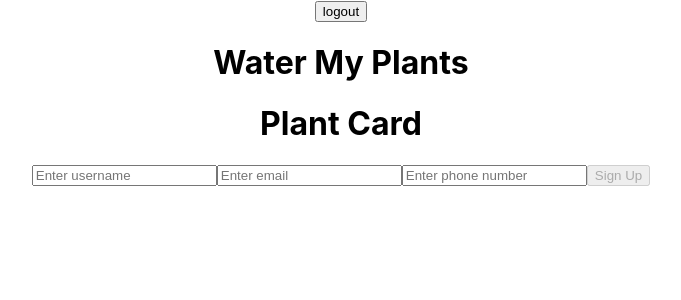
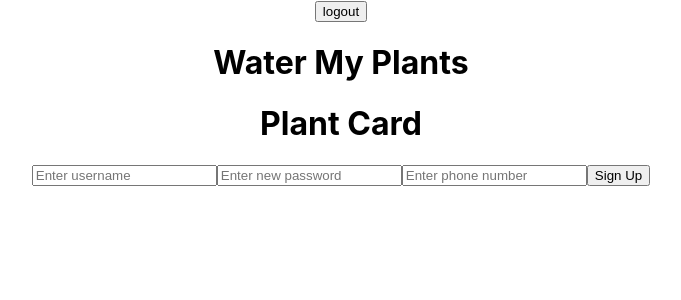
Before and after one commit to MichaelMcFaddenjr/front-end, a React (Create React App) app: page /signup in a window 1280 px wide. Shown: the top 300 px of the page, without its empty margins (299-980 px from the left). Built offline with nearby package versions, Linux system fonts and the light colour scheme.

Commit message:
Moved state from App.js to SignUp component

```diff
--- a/src/App.js
+++ b/src/App.js
@@ -1,9 +1,6 @@
 import React, { useState, useEffect } from 'react';
 import { Switch, Route } from 'react-router-dom';
 import PrivateRoute from './utils/PrivateRoute';
-import axios from 'axios';
-import * as yup from 'yup';
-import schema from './Validation/signUpFormSchema';
 
 import NavBar from './Components/NavBar';
 import Login from './Components/Login';
@@ -16,69 +13,7 @@ import UserProfile from './Components/UserProfile';
 
 import './App.css';
 
-const initialSignUpFormValues = {
-  username: '',
-  email: '',
-  phone: '',
-};
-
-const initialSignUpFormErrors = {
-  username: '',
-  email: '',
-  phone: '',
-};
-
-const initialUsers = [];
-
-const initialDisabled = false;
-
 function App() {
-
-  const [users, setUsers] = useState(initialUsers);
-  const [signUpFormValues, setSignUpFormValues] = useState(initialSignUpFormValues);
-  const [signUpFormErrors, setSignUpFormErrors] = useState(initialSignUpFormErrors);
-  const [disabled, setDisabled] = useState(initialDisabled)
-
-  const postNewUser = newUser => {
-    axios.post('https://reqres.in/api/user', newUser)
-      .then(res => {
-        setUsers([...users, res.data])
-        console.log('Post response: ', res.data)
-      })
-      .catch(err => {
-        console.log('Error: ', err)
-        return "There was an error..."
-      })
-      .finally(setSignUpFormValues(initialSignUpFormValues))
-  }
-
-  const validate = (name, value) => {
-    yup.reach(schema, name)
-      .validate(value)
-      .then(() => setSignUpFormErrors({ ...signUpFormErrors, [name]: '' }))
-      .catch(err => setSignUpFormErrors({ ...signUpFormErrors, [name]: err.errors[0] }))
-  }
-
-  const inputChange = (name, value) => {
-    validate(name, value)
-    setSignUpFormValues({
-      ...signUpFormValues, [name]: value
-    })
-  }
-
-  const signUpFormSubmit = () => {
-    const newUser = {
-      username: signUpFormValues.username.trim(),
-      email: signUpFormValues.email.trim(),
-      phone: signUpFormValues.phone.trim(),
-    }
-    postNewUser(newUser)
-  }
-
-  useEffect(() => {
-    schema.isValid(signUpFormValues).then(valid => setDisabled(!valid))
-  }, [signUpFormValues])
-
   return (
     <div className="App">
       <NavBar />
@@ -88,13 +23,7 @@ function App() {
           <Login />
         </Route>
         <Route path='/signup'>
-          <SignUp
-            values={signUpFormValues}
-            change={inputChange}
-            disabled={disabled}
-            submit={signUpFormSubmit}
-            errors={signUpFormErrors}
-            />
+          <SignUp />
         </Route>
         <PrivateRoute path='/myplants' component={MyPlants} />
         <PrivateRoute path='/addplant' component={AddPlant} />
--- a/src/Components/SignUp.js
+++ b/src/Components/SignUp.js
@@ -1,52 +1,120 @@
-import React from 'react'
+import React, { useState, useEffect } from 'react'
+import axios from 'axios';
+import * as yup from 'yup';
+import schema from '../Validation/signUpFormSchema';
+import { useStore } from 'react-redux';
 
 //this is a simple form unit 2 can build
-//only need a username, phone number and email
+//only need a username, phone number and password
 //add validation
+
+const initialSignUpFormValues = {
+  username: '',
+  password: '',
+  phone_number: '',
+};
+
+const initialSignUpFormErrors = {
+  username: '',
+  password: '',
+  phone_number: '',
+};
+
+const initialDisabled = false;
 
 const SignUp = (props) => {
 
-  const { values, change, disabled, submit, errors } = props;
+  // const { values, change, disabled, submit, errors } = props;
 
-  const onChange = event => {
-    const { name, value } = event.target;
-    change(name, value);
-}
+  const [user, setUser] = useState({});
+  const [signUpFormValues, setSignUpFormValues] = useState(initialSignUpFormValues);
+  const [signUpFormErrors, setSignUpFormErrors] = useState(initialSignUpFormErrors);
+  const [disabled, setDisabled] = useState(initialDisabled)
 
-  const onSubmit = event => {
-    event.preventDefault();
-    submit();
+  const postNewUser = newUser => {
+    axios.post('https://ft-water-my-plants-3.herokuapp.com/api/users/register', newUser)
+      .then(res => {
+        setUser(res.data)
+        console.log('Post response: ', res.data)
+      })
+      .catch(err => {
+        console.log('Error: ', err)
+        return "There was an error..."
+      })
   }
+
+  const validate = (name, value) => {
+    yup.reach(schema, name)
+      .validate(value)
+      .then(() => setSignUpFormErrors({ ...signUpFormErrors, [name]: '' }))
+      .catch(err => setSignUpFormErrors({ ...signUpFormErrors, [name]: err.errors[0] }))
+  }
+
+  const inputChange = (e) => {
+    // validate(name, value)
+    // debugger;
+    console.log('event target', e.target);
+    setUser({
+      ...user, [e.target.name]: e.target.value
+    })
+  }
+
+  const signUpFormSubmit = () => {
+    const newUser = {
+      username: user.username.trim(),
+      password: user.password.trim(),
+      phone: user.phone_number.trim(),
+    }
+    postNewUser(newUser)
+  }
+
+  // useEffect(() => {
+  //   schema.isValid(signUpFormValues).then(valid => setDisabled(!valid))
+  // }, [signUpFormValues])
+
+
+//   const handleChange = event => {
+//     const { name, value } = event.target;
+//     change(name, value);
+// }
+
+  // const handleSubmit = event => {
+  //   event.preventDefault();
+  //   submit();
+  // }
+
+  const { username, password, phone } = user;
+  const { usernameError, passwordError, phoneError } = signUpFormErrors;
 
   return (
     <div>
       <h1>Plant Card</h1>
-      <form id='sign-up-form' onSubmit={onSubmit}>
+      <form id='sign-up-form' onSubmit={signUpFormSubmit}>
         <input
-          type='name'
+          type='text'
           name='username'
           placeholder='Enter username'
-          value={values.username}
-          onChange={onChange}
+          value={username}
+          onChange={inputChange}
         />
-          <input
-            type='email'
-            name='email'
-            placeholder='Enter email'
-            value={values.email}
-            onChange={onChange}
-          />
         <input
-          type='phone'
-          name='phone'
+          type='password'
+          name='password'
+          placeholder='Enter new password'
+          value={password}
+          onChange={inputChange}
+        />
+        <input
+          type='text'
+          name='phone_number'
           placeholder='Enter phone number'
-          value={values.phone}
-          onChange={onChange}
+          value={phone}
+          onChange={inputChange}
         />
-        <button disabled={disabled} id='sign-up-button'>Sign Up</button>
-        <div className='form-errors'>{errors.username}</div>
-        <div className='form-errors'>{errors.email}</div>
-        <div className='form-errors'>{errors.phone}</div>
+        <button onClick={signUpFormSubmit} disabled={disabled} id='sign-up-button'>Sign Up</button>
+        <div className='form-errors'>{usernameError}</div>
+        <div className='form-errors'>{passwordError}</div>
+        <div className='form-errors'>{phoneError}</div>
       </form>
     </div>
   );
```
